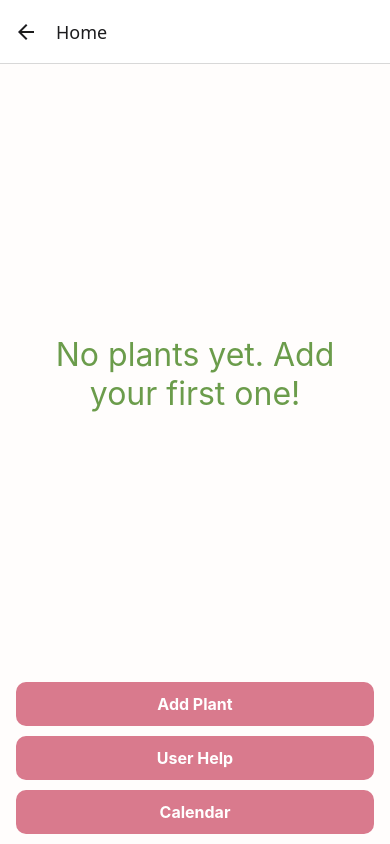
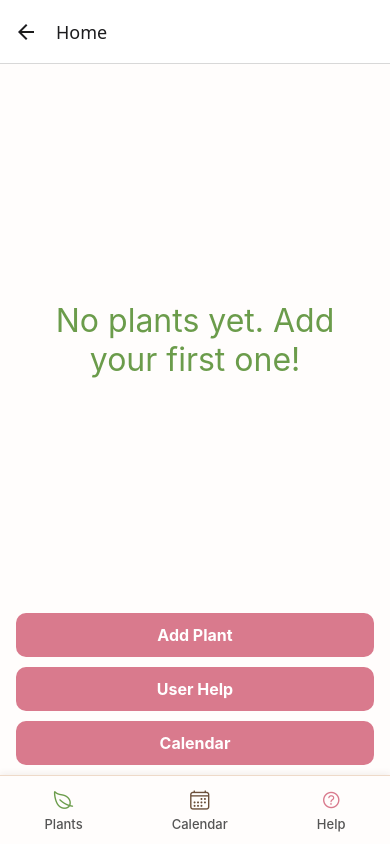
Before and after one commit to Hootanica/Hootanica, a React Native app: screen /AddEditPlant in a window 390 px wide. Built offline with nearby package versions, Linux system fonts and the light colour scheme.

Commit message:
added functional navbar

```diff
--- /dev/null
+++ b/src/components/NavBar.js
@@ -0,0 +1,50 @@
+import React from 'react';
+import { View, TouchableOpacity, Text, StyleSheet } from 'react-native';
+
+import Icon from 'react-native-vector-icons/Ionicons'; // Assumes this package is installed
+
+export default function NavBar( { navigation }) {
+  return (
+    <View style={styles.navBar}>
+      <TouchableOpacity style={styles.navItem} onPress={() => navigation.navigate('Home')}>
+        <Icon name="leaf-outline" size={22} color="#6b9c4b" />
+        <Text style={styles.label}>Plants</Text>
+      </TouchableOpacity>
+
+      <TouchableOpacity style={styles.navItem} onPress={() => navigation.navigate('Calendar')}>
+        <Icon name="calendar-outline" size={22} color="#6b4f3a" />
+        <Text style={styles.label}>Calendar</Text>
+      </TouchableOpacity>
+
+      <TouchableOpacity style={styles.navItem} onPress={() => navigation.navigate('Instructions')}>
+        <Icon name="help-circle-outline" size={22} color="#d97a8d" />
+        <Text style={styles.label}>Help</Text>
+      </TouchableOpacity>
+    </View>
+  );
+}
+
+const styles = StyleSheet.create({
+  navBar: {
+    flexDirection: 'row',
+    justifyContent: 'space-around',
+    paddingVertical: 12,
+    backgroundColor: '#fffdfc',
+    borderTopWidth: 1,
+    borderColor: '#eedac9',
+    elevation: 3,
+    shadowColor: '#6b4f3a',
+    shadowOffset: { width: 0, height: -2 },
+    shadowOpacity: 0.08,
+    shadowRadius: 6,
+  },
+  navItem: {
+    alignItems: 'center',
+  },
+  label: {
+    fontSize: 13,
+    marginTop: 4,
+    color: '#555555',
+    fontWeight: '500',
+  },
+});
--- a/src/screens/AddEditPlantScreen.js
+++ b/src/screens/AddEditPlantScreen.js
@@ -15,6 +15,7 @@ import * as ImagePicker from 'expo-image-picker';
 import PlantContext from '../context/PlantContext';
 import { Picker } from '@react-native-picker/picker';
 import { commonStyles } from '../styles/commonStyles';
+import NavBar from '../components/NavBar';
 
 const wateringFrequencyOptions = [];
 
@@ -228,7 +229,10 @@ export default function AddEditPlantScreen({ navigation, route }) {
           <Text style={commonStyles.buttonText}>Save Plant</Text>
         </TouchableOpacity>
       </View>
+    <NavBar navigation={navigation}/>
     </SafeAreaView>
+
+
   );
 }
 
--- a/src/screens/Calendar.js
+++ b/src/screens/Calendar.js
@@ -8,6 +8,8 @@ import { Ionicons } from "@expo/vector-icons";
 import { LinearGradient } from "expo-linear-gradient";
 import { useFocusEffect } from "@react-navigation/native";
 import PlantContext from '../context/PlantContext';
+import NavBar from '../components/NavBar';
+
 
 const WEEKDAYS = ["Sun", "Mon", "Tue", "Wed", "Thu", "Fri", "Sat"];
 
@@ -187,15 +189,7 @@ const renderCalendar = () => {
       />
 
       <View style={styles.content}>
-        <View style={styles.header}>
-          <TouchableOpacity
-            style={styles.backButton}
-            onPress={() => navigation.goBack()}
-          >
-            <Ionicons name="chevron-back" size={28} color="#1a8e2d" />
-          </TouchableOpacity>
-          <Text style={styles.headerTitle}>Calendar</Text>
-        </View>
+
 
         <ScrollView style={styles.content} showsVerticalScrollIndicator={false}>
           <View style={styles.calendarContainer}>
@@ -289,7 +283,9 @@ const renderCalendar = () => {
           </Animated.View>
         )}
       </View>
+      <NavBar navigation={navigation}/>
     </View>
+
   );
 }
 
--- a/src/screens/HomeScreen.js
+++ b/src/screens/HomeScreen.js
@@ -12,6 +12,8 @@ import { useSafeAreaInsets } from 'react-native-safe-area-context';
 import PlantContext from '../context/PlantContext';
 import PlantCard from '../components/PlantCard';
 import { commonStyles } from '../styles/commonStyles';
+import NavBar from '../components/NavBar';
+
 
 export default function HomeScreen({ navigation }) {
   const { plants } = useContext(PlantContext);
@@ -64,6 +66,7 @@ export default function HomeScreen({ navigation }) {
           <Text style={commonStyles.buttonText}>Calendar</Text>
         </TouchableOpacity>
       </View>
+      <NavBar navigation={navigation}/>
     </SafeAreaView>
   );
 }
--- a/src/screens/InstructionsScreen.js
+++ b/src/screens/InstructionsScreen.js
@@ -1,76 +1,66 @@
 import React from 'react';
 import { ScrollView, StyleSheet, View } from 'react-native';
 import Markdown from 'react-native-markdown-display';
+import NavBar from '../components/NavBar';
+import { commonStyles } from '../styles/commonStyles';
 
-const header = `# Welcome to Hootanica!`;
+export default function InstructionsScreen({ navigation }) {
+  const header = `# Welcome to Hootanica!`;
 
-const instructions = `
-Add a plant with its name, type, and photo.
-Click the "Add Plant" button.
-Fill out the fields with the required information.
+  const instructions = `
+- **Add a plant** with its name, type, and photo.
+  Click the "Add Plant" button and fill out the fields with the required information.
 
-Edit or delete existing plants.
-Click on the desired plant in the Home Page.
-Click "Edit Plant" or "Delete Plant" as desired.
+- **Edit or delete existing plants.**
+  Click on the desired plant in the Home Page and then choose "Edit Plant" or "Delete Plant".
 
-View plant details and care logs.
+- **View plant details and care logs.**
 
-View plant care schedules in a calendar.
-Click the "Calendar" button to access the calendar.
-Click on any day in the calendar to view the schedule for that day.
+- **View plant care schedules in a calendar.**
+  Tap the "Calendar" button, then click any day to view that day's care schedule.
 
-Receive notifications for watering and fertilizing.
+- **Receive notifications for watering and fertilizing.**
 `;
 
-export default function InstructionsScreen() {
   return (
-    <ScrollView contentContainerStyle={styles.container}>
-      {/* Decorative Leaf Ovals - Top Left */}
-      <View style={[styles.oval, styles.oval1]} />
-      <View style={[styles.oval, styles.oval2]} />
-      <View style={[styles.oval, styles.oval3]} />
+    <View style={commonStyles.container}>
+      {/* Decorative Leaf Ovals */}
+      <View style={styles.decorations}>
+        {[1, 2, 3, 4, 5, 6, 7, 8, 9, 10].map(i => (
+          <View key={i} style={[styles.oval, styles[`oval${i}`]]} />
+        ))}
+      </View>
 
-      {/* Decorative Leaf Ovals - Top Right */}
-      <View style={[styles.oval, styles.oval4]} />
-      <View style={[styles.oval, styles.oval5]} />
-      <View style={[styles.oval, styles.oval6]} />
-      <View style={[styles.oval, styles.oval7]} />
+      {/* Scrollable content */}
+      <ScrollView contentContainerStyle={[commonStyles.scrollContainer, styles.scrollContent]}>
+        <Markdown style={markdownStyles}>{header}</Markdown>
+        <View style={{ height: 20 }} />
+        <Markdown style={markdownStyles}>{instructions}</Markdown>
+      </ScrollView>
 
-      <View style={[styles.oval, styles.oval8]} />
-      <View style={[styles.oval, styles.oval9]} />
-      <View style={[styles.oval, styles.oval10]} />
-
-      {/* Header */}
-      <Markdown style={markdownStyles}>{header}</Markdown>
-
-      {/* Spacing between header and bullet points */}
-      <View style={{ height: 20 }} />
-
-      {/* Instructions */}
-      <Markdown style={markdownStyles}>{instructions}</Markdown>
-    </ScrollView>
+      {/* NavBar fixed at bottom */}
+      <NavBar navigation={navigation} />
+    </View>
   );
 }
-
 const styles = StyleSheet.create({
-  container: {
-    backgroundColor: '#FFFFFF',
-    padding: 16,
-    flexGrow: 1,
-    alignItems: 'center',
-    position: 'relative',
+  scrollContent: {
+    paddingHorizontal: 16,
+    paddingTop: 100, // leave space for ovals
+    paddingBottom: 100, // room for NavBar
   },
-
+  decorations: {
+    ...StyleSheet.absoluteFillObject,
+    zIndex: -1,
+  },
   oval: {
     position: 'absolute',
-    backgroundColor: '#bee5b0', // Light green
+    backgroundColor: '#bee5b0',
     width: 30,
     height: 17,
     borderRadius: 10,
     opacity: 0.8,
   },
-
-  // Leaf Ovals
   oval1: { top: 10, left: 45, transform: [{ rotate: '53deg' }] },
   oval2: { top: 35, left: 10, transform: [{ rotate: '-70deg' }] },
   oval3: { top: 50, left: 90, transform: [{ rotate: '75deg' }] },
@@ -82,22 +72,25 @@ const styles = StyleSheet.create({
   oval9: { top: 10, right: 115, transform: [{ rotate: '-70deg' }] },
   oval10: { top: 45, right: 30, transform: [{ rotate: '-53deg' }] },
 });
-
 const markdownStyles = {
   heading1: {
-    color: '#d97a8d', // Pine green
+    color: '#d97a8d', // petal pink
     fontSize: 28,
     fontWeight: 'bold',
     textAlign: 'center',
-    marginTop: 80,
+    marginBottom: 16,
+  },
+  body: {
+    fontSize: 18,
+    color: '#000000',
+    lineHeight: 28,
   },
   bullet_list: {
-    fontSize: 18,
-    lineHeight: 28,
-    color: '#000000',
+    marginLeft: 16,
   },
   list_item: {
-    color: '#000000',
+    flexDirection: 'row',
+    alignItems: 'flex-start',
   },
   bullet: {
     color: '#000000',
--- a/src/screens/PlantDetailScreen.js
+++ b/src/screens/PlantDetailScreen.js
@@ -1,6 +1,8 @@
 import React, { useContext, useEffect } from 'react';
 import { View, Text, StyleSheet, TouchableOpacity, Alert, Platform } from 'react-native';
 import PlantContext from '../context/PlantContext';
+import NavBar from '../components/NavBar';
+
 
 export default function PlantDetailScreen({ route, navigation }) {
   const { plants, deletePlant } = useContext(PlantContext);
@@ -71,6 +73,7 @@ export default function PlantDetailScreen({ route, navigation }) {
           </TouchableOpacity>
         </View>
       </View>
+      <NavBar navigation={navigation}/>
     </View>
   );
 }
```
